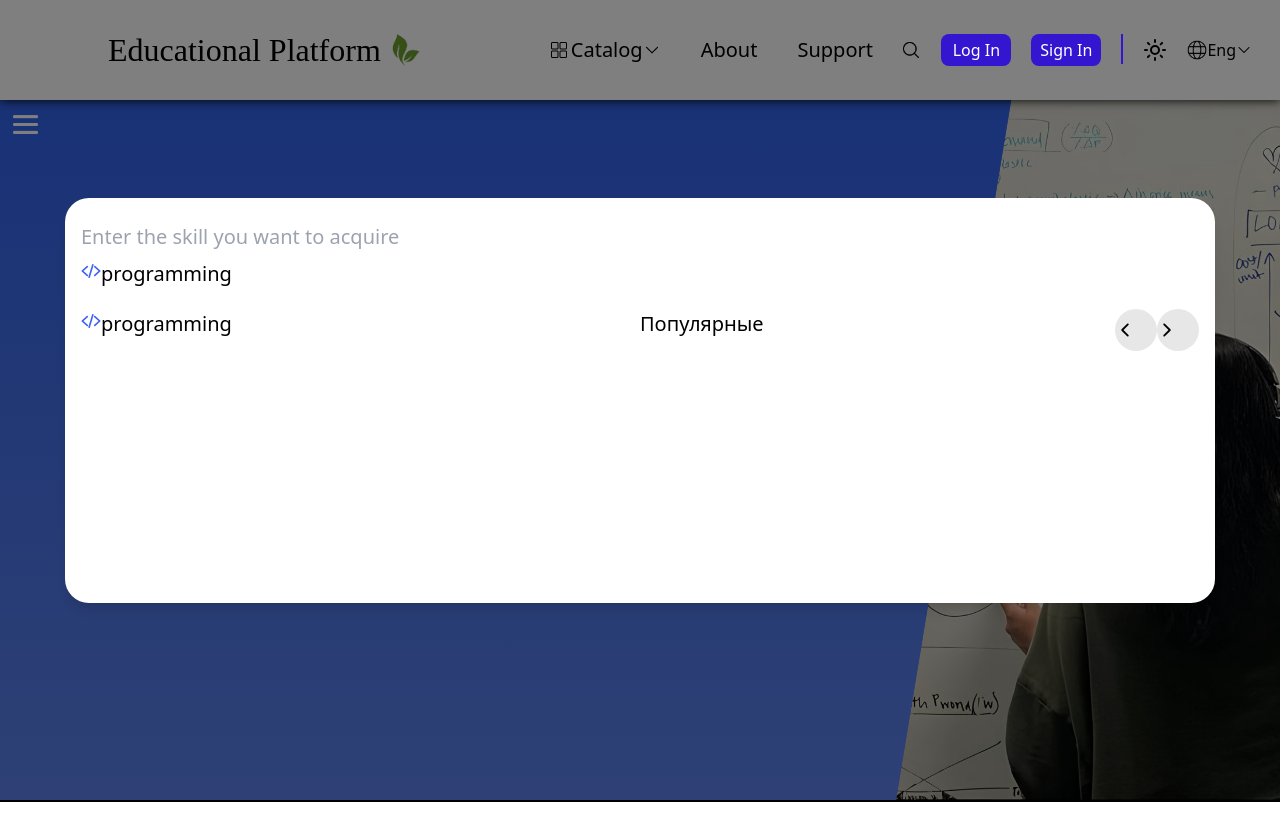
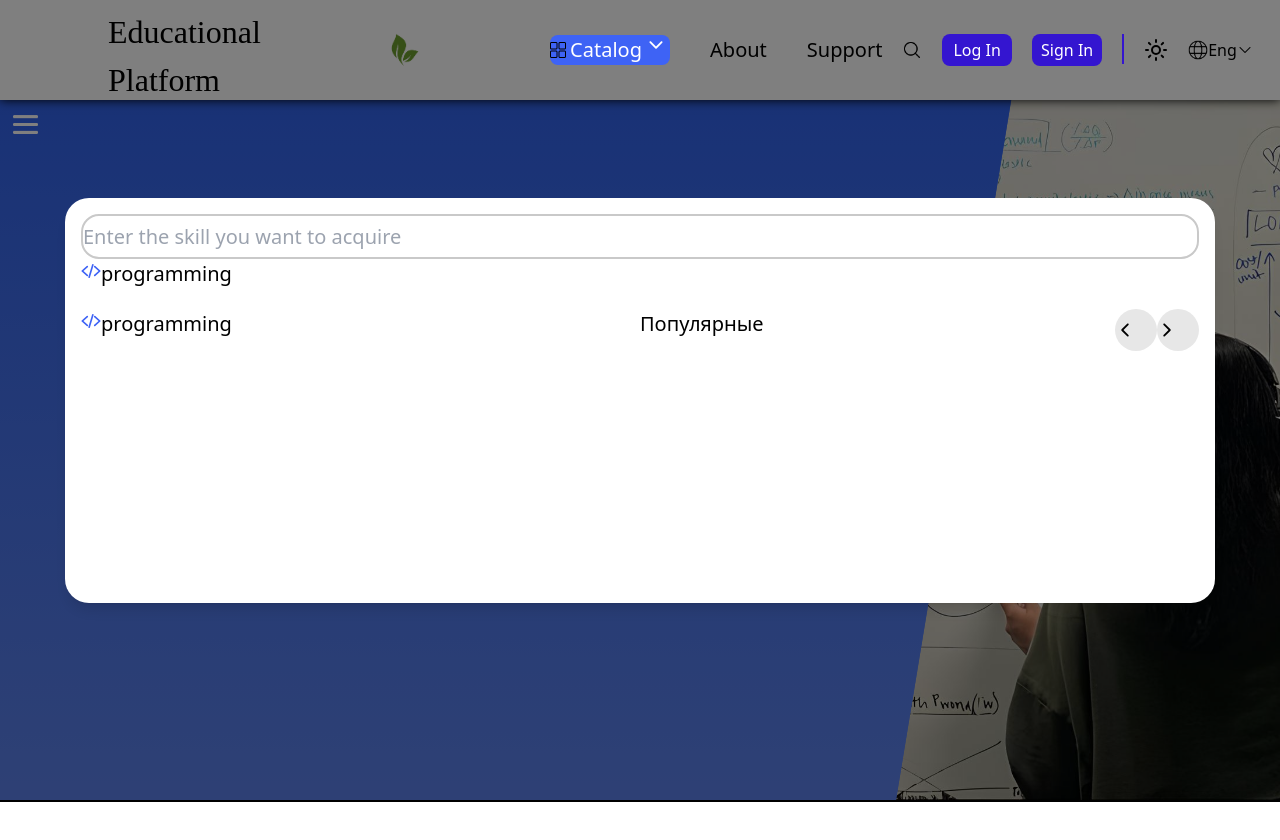
Before and after one commit to KarKar1ch/educational-platform, a Next.js app in the folder my-app/: page /about in a window 1280 px wide. Both pictures are taken after a click on the button "Catalog". Shown: the top 840 px of the page. Built offline with nearby package versions, Linux system fonts and the light colour scheme.

Commit message:
updata button Catalog

```diff
--- a/my-app/src/components/interface/Catalog.tsx
+++ b/my-app/src/components/interface/Catalog.tsx
@@ -37,7 +37,7 @@ const Catalog = () => {
         <div className="bg-white p-4 rounded-3xl shadow-lg w-[1150px] h-[405px]">
             <div>
                 <input
-                className="w-full h-[45px] rounded-[18px]"
+                className="w-full h-[45px] rounded-[18px] border-[2px] border-[#C9C9C9] focus:outline-none"
                 type="text"
                 placeholder="Enter the skill you want to acquire"
                 />
--- a/my-app/src/containers/Header.tsx
+++ b/my-app/src/containers/Header.tsx
@@ -5,10 +5,11 @@ import React from "react";
 import Link from 'next/link';
 import Catalog from '@/components/interface/Catalog';
 import useModal from '@/zustand/modal';
+import { IoIosArrowDown } from "react-icons/io";
 
 const Header = () => {
 
-    const{ open } = useModal();
+    const{ open, isOpen } = useModal();
 
     return(
         <header className='z-0'>
@@ -18,10 +19,14 @@ const Header = () => {
                 <div className="flex relative my-auto text-[20px]">
                     <ul className="flex relative ml-[100px] w-auto">
                         <li className="mx-[20px]">
-                            <button className="flex relative" onClick={open}>
+                            <button className={`flex relative ${isOpen ? 'bg-[#3E63F5] text-white rounded-lg w-[120px] z-[10]' : ''}`} onClick={open}>
                                 <img src="/icons/category.png" className="w-[16px] h-[16px] mr-1 my-auto" alt=""  />
                                 Catalog
-                                <img src="/icons/down-arrow.png" className="w-[18px] h-[18px] my-auto" alt="" />
+                                {isOpen ? (
+                                    <IoIosArrowDown className="ml-1 transition-transform duration-200 transform rotate-0" />
+                                ) : (
+                                    <IoIosArrowDown className="ml-1 transition-transform duration-200 transform rotate-180" />
+                                )}
                             </button>
                             <Catalog/>
                         </li>
@@ -42,7 +47,7 @@ const Header = () => {
                         <img src="/icons/loop.png" className="w-[20px] h-[20px]" alt="" />
                     </div>
                     <div className='flex items-center'>
-                        <a className="flex realtive w-[70px] justify-center text-white bg-[#3415D0] p-1 rounded-lg ml-[20px]" href='/auth'>Log In</a>
+                        <Link className="flex realtive w-[70px] justify-center text-white bg-[#3415D0] p-1 rounded-lg ml-[20px]" href='/auth'>Log In</Link>
                         <Link href='/login'>
                             <button className="flex realtive w-[70px] justify-center text-white bg-[#3415D0] p-1 rounded-lg ml-[20px]">Sign In</button>
                         </Link>
```
